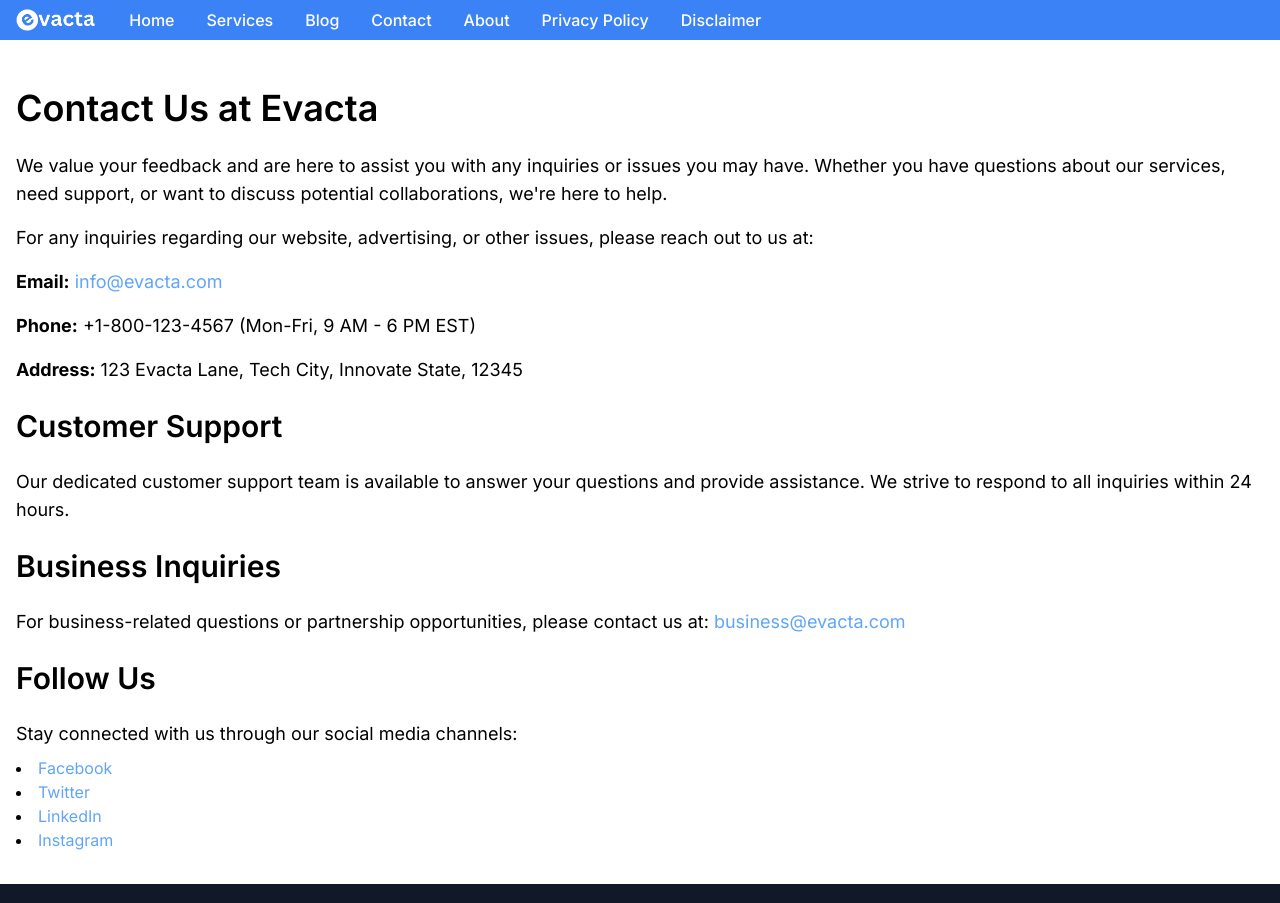
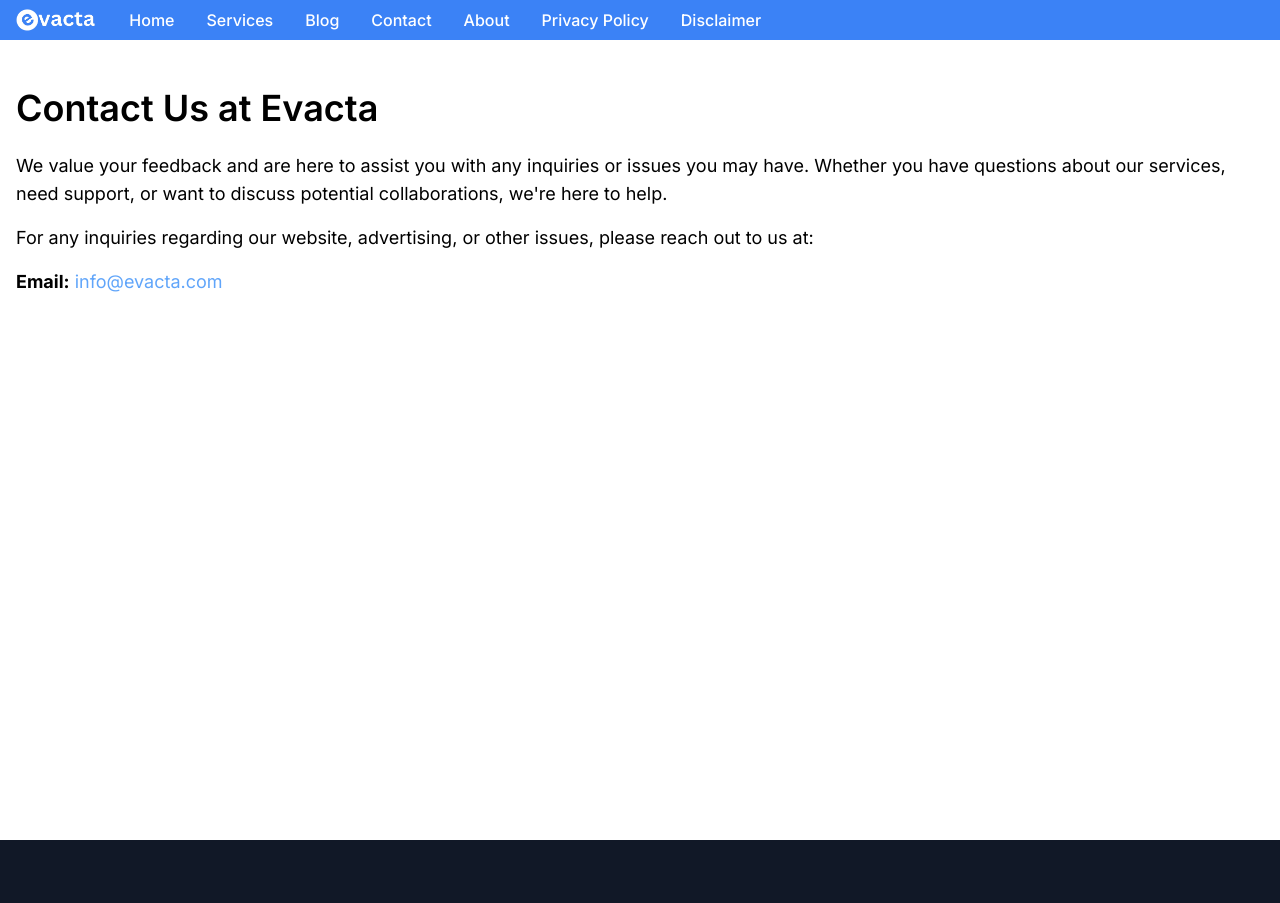
Before and after one commit to itsaniket61/evacta, a Next.js app: page /pages/contact-us in a window 1280 px wide. Shown: the top 903 px of the page. Built offline with nearby package versions, Linux system fonts and the light colour scheme.

Commit message:
Update page.jsx

```diff
--- a/app/pages/contact-us/page.jsx
+++ b/app/pages/contact-us/page.jsx
@@ -30,57 +30,6 @@
           info@evacta.com
         </Link>
       </p>
-      <p className='text-lg py-2'>
-        <strong>Phone:</strong> +1-800-123-4567 (Mon-Fri, 9 AM - 6 PM EST)
-      </p>
-      <p className='text-lg py-2'>
-        <strong>Address:</strong> 123 Evacta Lane, Tech City, Innovate State,
-        12345
-      </p>
-      <h3 className='text-3xl font-semibold py-4'>Customer Support</h3>
-      <p className='text-lg py-2'>
-        Our dedicated customer support team is available to answer your
-        questions and provide assistance. We strive to respond to all inquiries
-        within 24 hours.
-      </p>
-      <h3 className='text-3xl font-semibold py-4'>Business Inquiries</h3>
-      <p className='text-lg py-2'>
-        For business-related questions or partnership opportunities, please
-        contact us at:
-        <Link href='mailto:business@evacta.com' className='text-blue-400'>
-          {' '}
-          business@evacta.com
-        </Link>
-      </p>
-      <h3 className='text-3xl font-semibold py-4'>Follow Us</h3>
-      <p className='text-lg py-2'>
-        Stay connected with us through our social media channels:
-      </p>
-      <ul className='list-disc list-inside'>
-        <li>
-          <Link href='https://facebook.com/evacta' className='text-blue-400'>
-            Facebook
-          </Link>
-        </li>
-        <li>
-          <Link href='https://twitter.com/evacta' className='text-blue-400'>
-            Twitter
-          </Link>
-        </li>
-        <li>
-          <Link
-            href='https://linkedin.com/company/evacta'
-            className='text-blue-400'
-          >
-            LinkedIn
-          </Link>
-        </li>
-        <li>
-          <Link href='https://instagram.com/evacta' className='text-blue-400'>
-            Instagram
-          </Link>
-        </li>
-      </ul>
     </div>
   );
 }
```
